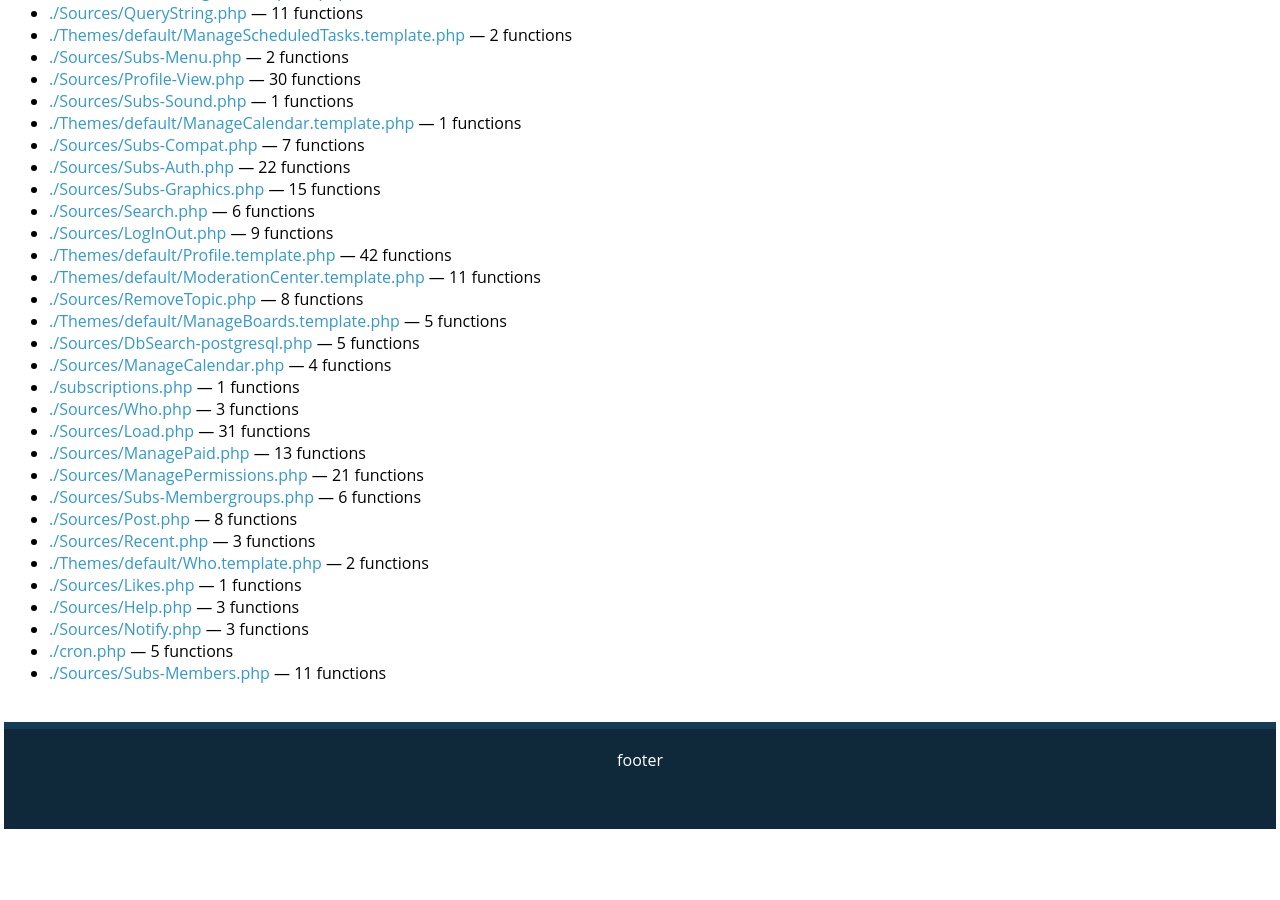
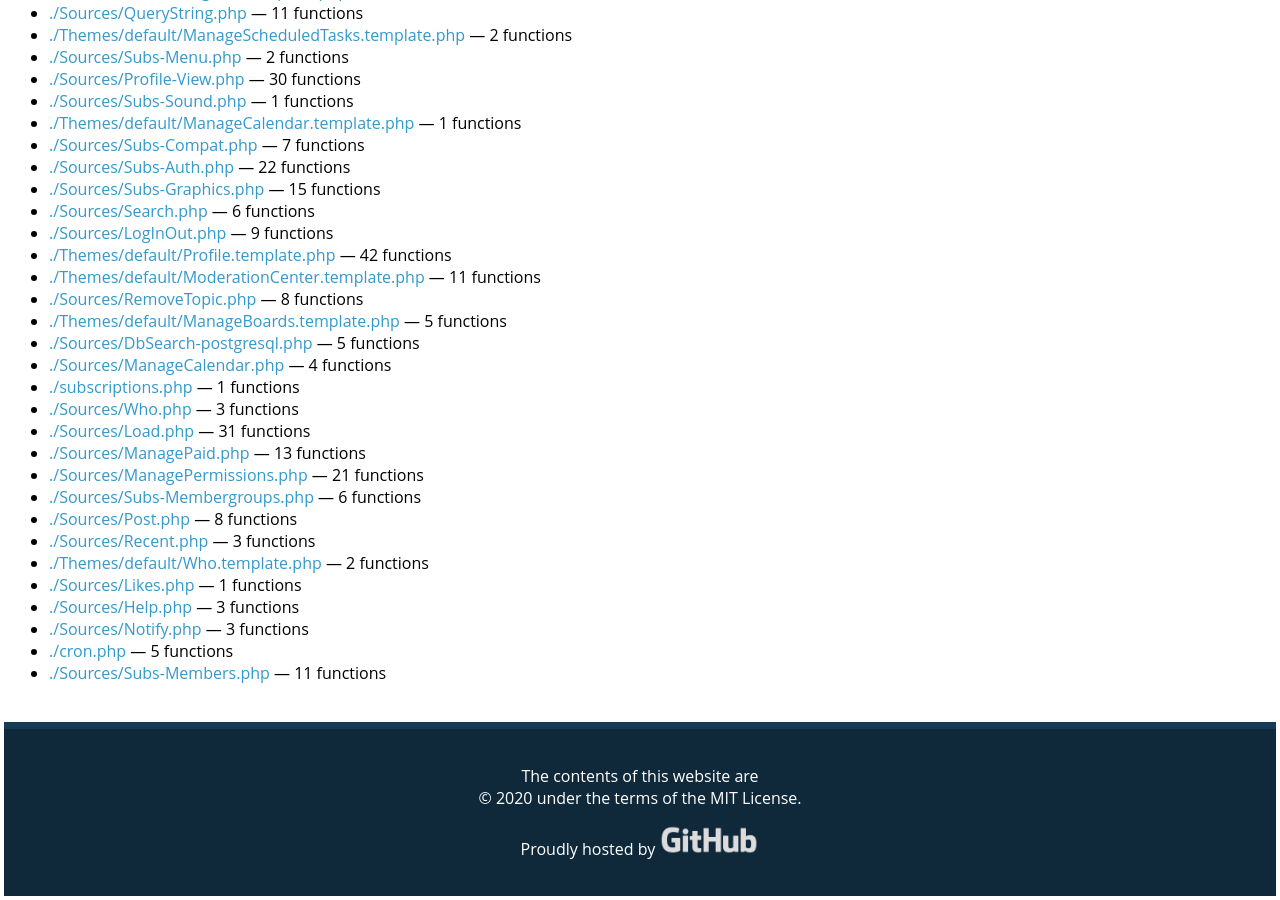
Before and after one commit to live627/smf-api-docs-test, a Jekyll site: the page built from index.md, in a window 1280 px wide and 900 px high, scrolled down 3398 px. Built offline with Jekyll 4.4.1, drawn with Linux system fonts in a browser that asks for light colours; some web fonts are replaced; before the commit the page ends 4231 px from its top, so only the background shows below that.

Commit message:
populate footer

```diff
--- a/_includes/foot.html
+++ b/_includes/foot.html
@@ -1,5 +1,11 @@
 
  </div>
- <footer>footer</footer>
+ <footer><p>The contents of this website are <br>©&nbsp;2020 under the terms of the <a href="https://github.com/jekyll/jekyll/blob/master/LICENSE">MIT&nbsp;License</a>.</p><p>
+        Proudly hosted by
+        <a href="https://github.com">
+          <img src="/img/footer-logo.png" alt="GitHub • Social coding" width="100" height="30">
+        </a>
+      </p>
+    </footer>
   </body>
 </html>
```
Also changed, not shown: img/footer-logo.png (added).
